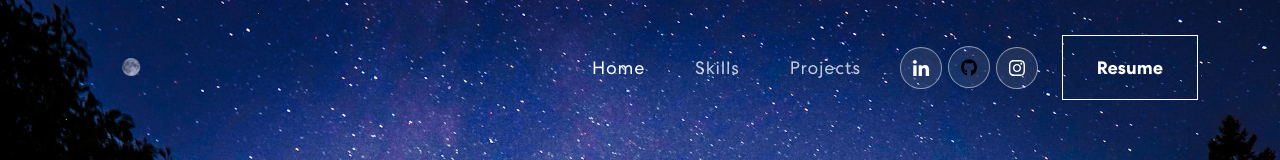
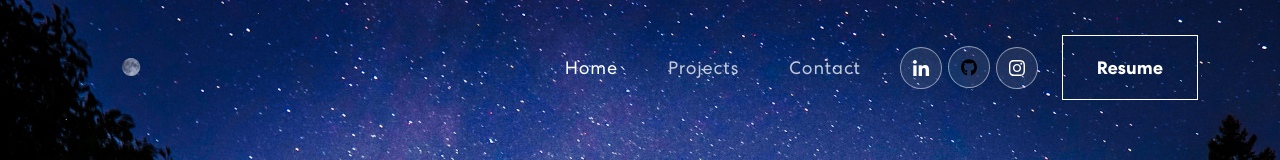
Before and after one commit to connor-leung/connor-leung.github.io, a React (Create React App) app: page / in a window 1280 px wide. Shown: the top 160 px of the page. Built offline with nearby package versions, Linux system fonts and the light colour scheme.

Commit message:
small changes

```diff
--- a/src/components/NavBar.js
+++ b/src/components/NavBar.js
@@ -40,8 +40,8 @@ export const NavBar = () => {
         <Navbar.Collapse id="basic-navbar-nav">
         <Nav className="ms-auto">
             <Nav.Link href="#home" className={activeLink === 'home' ? 'active navbar-link' : 'navbar-link'} onClick={() => onUpdateActiveLink('home')}>Home</Nav.Link>
-            <Nav.Link href="#skills" className={activeLink === 'skills' ? 'active navbar-link' : 'navbar-link'} onClick={() => onUpdateActiveLink('skills')}>Skills</Nav.Link>
             <Nav.Link href="#projects" className={activeLink === 'projects' ? 'active navbar-link' : 'navbar-link'} onClick={() => onUpdateActiveLink('projects')}>Projects</Nav.Link>
+            <Nav.Link href="#contact" className={activeLink === 'contact' ? 'active navbar-link' : 'navbar-link'} onClick={() => onUpdateActiveLink('contact')}>Contact</Nav.Link>
         </Nav>
         <span className="navbar-text">
             <div className="social-icon">
```
